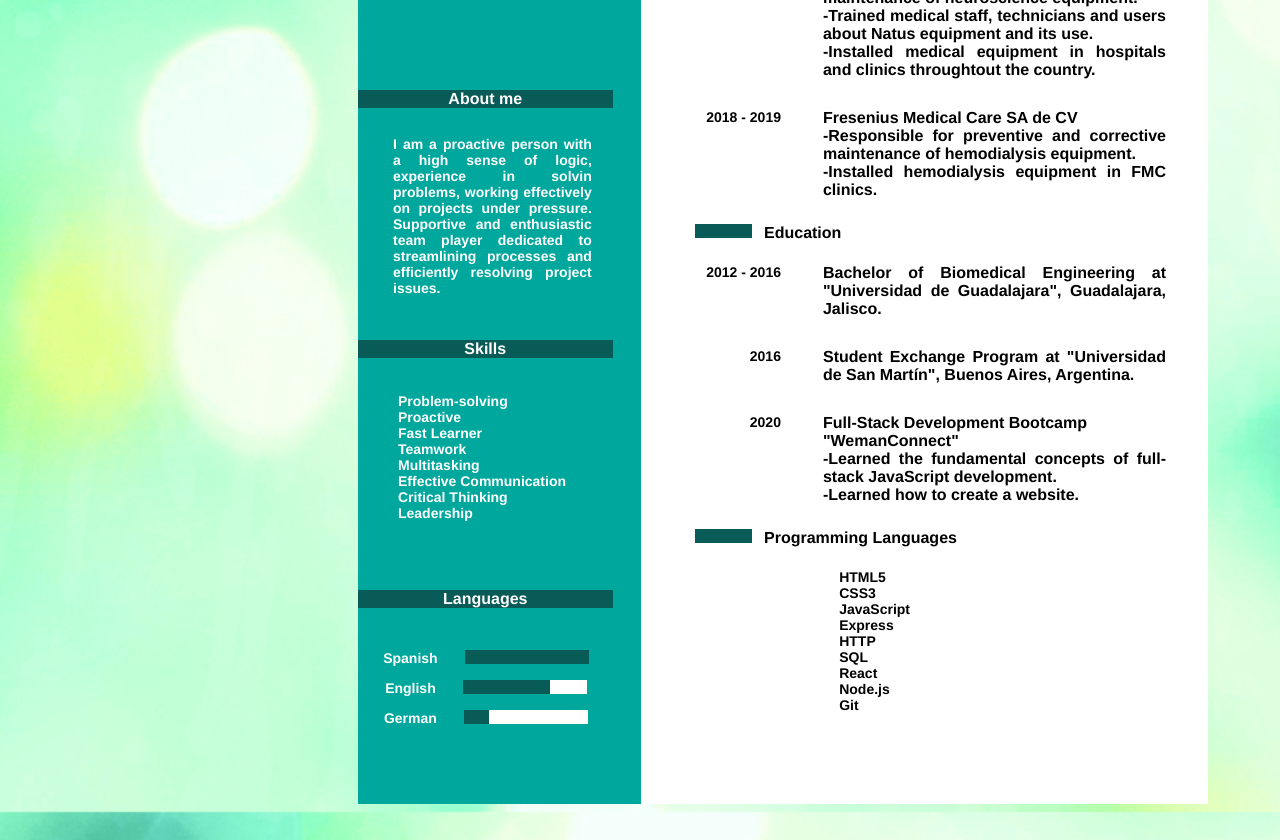
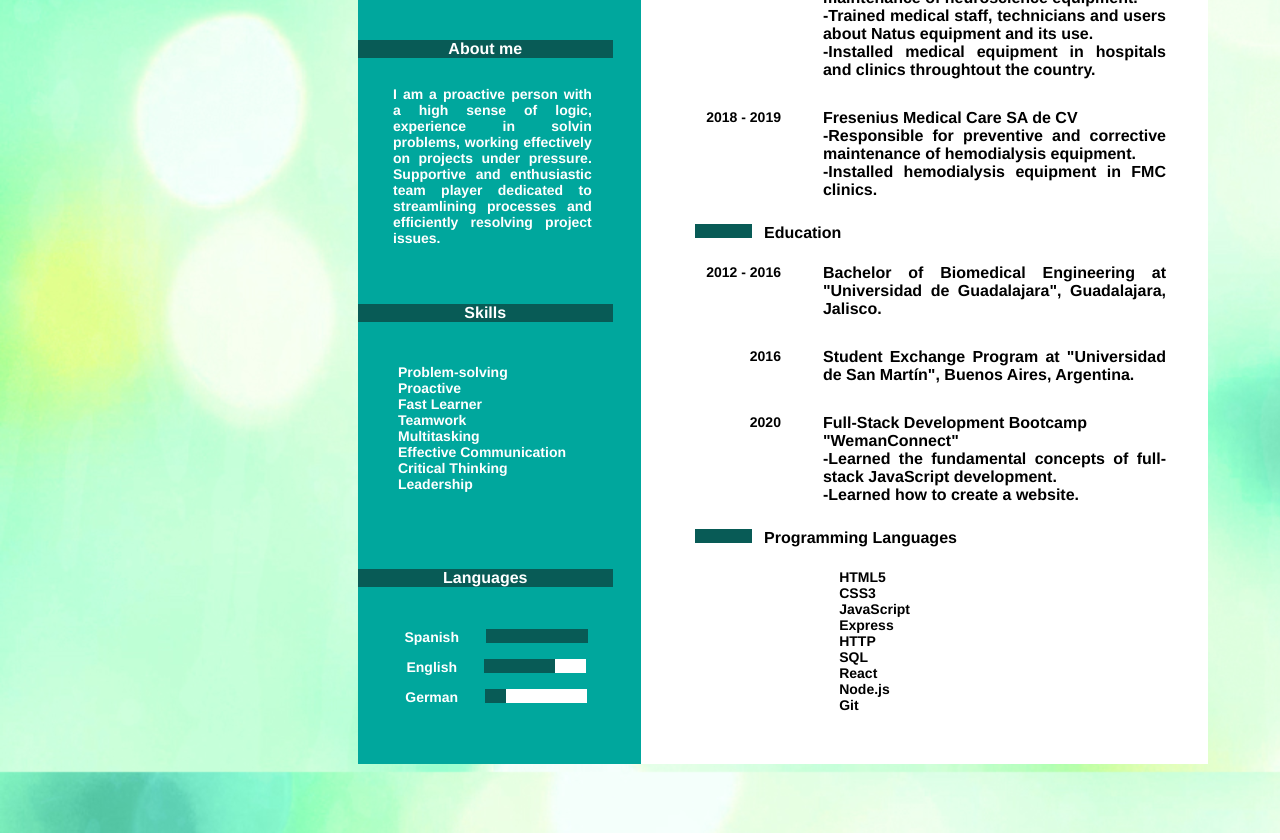
Before and after one commit to arigovea/Online-Resume, a plain HTML site: page index.html in a window 1280 px wide. Shown: the part 394-1234 px from the top of the page. Drawn offline with Linux system fonts and the light colour scheme; a web font is replaced by a local one.

Commit message:
Cambio de height

```diff
--- a/styles2.css
+++ b/styles2.css
@@ -6,7 +6,7 @@ body{
     display: flex;
     flex-direction: row;
     width: 850px;
-    height: 1190px;
+    height: 1150px;
     font-family: Helvetica;
     font-size: 14px;
     text-align: justify;
@@ -36,7 +36,7 @@ img{
     border: 3000rem;
 }
 .contact{
-    height: 15%;
+    height: 12%;
 }
 .contact-info{
     height: 1.5em;
@@ -63,7 +63,7 @@ a:hover {
     color: white;
   }
 .menu-info{
-    height: 21%;
+    height: 23%;
     color: white;
     text-align: center;
 }
@@ -81,10 +81,10 @@ a:hover {
 ul{
     list-style: none;
     text-align: justify;
-    margin-top: 2.5em;
+    margin-top: 3em;
 }
 .w3-progress-container {
-    width: 55%;
+    width: 45%;
     height: 1em;
     position: relative;
     background-color: #ffffff;
@@ -103,7 +103,7 @@ ul{
     width: 80%;
     flex-direction: row;
     justify-content: center;
-    margin-left: 15px;
+    margin-left: 25px;
     overflow: auto;
     padding-top: 3em;
 }
```
